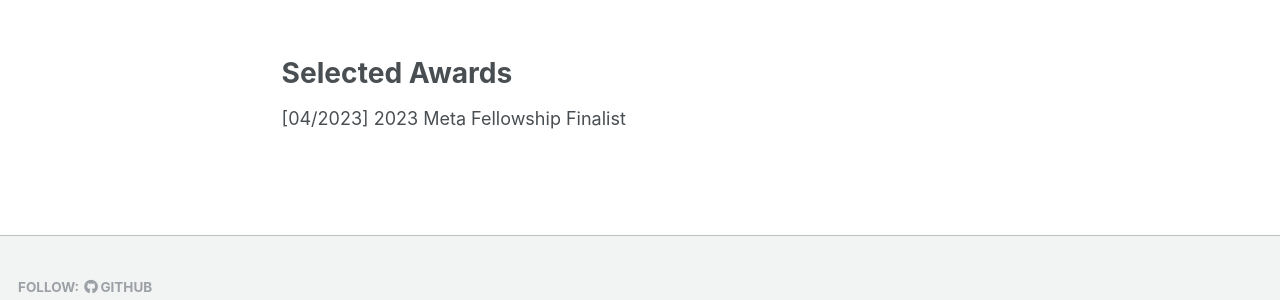
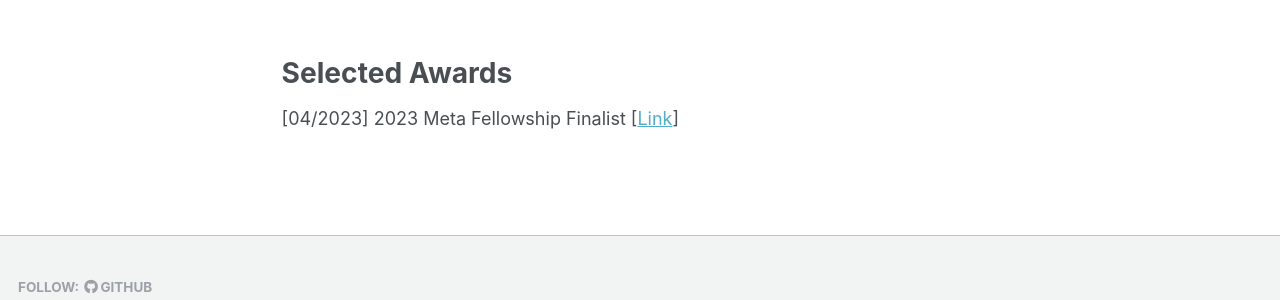
Before and after one commit to Ash-Zheng/Ash-Zheng.github.io, a Jekyll site: the page built from _pages/about.md, in a window 1280 px wide and 900 px high, scrolled down 1766 px. Shown: the part 555-855 px from the top of the window. Built offline with Jekyll 4.4.1, drawn with Linux system fonts in a browser that asks for light colours.

Commit message:
add link

```diff
--- a/_pages/about.md
+++ b/_pages/about.md
@@ -95,5 +95,5 @@ Publication
 
 Selected Awards
 ======
-[04/2023] 2023 Meta Fellowship Finalist
+[04/2023] 2023 Meta Fellowship Finalist [<a href="https://research.facebook.com/blog/2023/4/announcing-the-2023-meta-research-phd-fellowship-award-winners/">Link</a>]
 <!-- [<a href="https://research.facebook.com/blog/2023/4/announcing-the-2023-meta-research-phd-fellowship-award-winners/">Link</a>] -->
```
